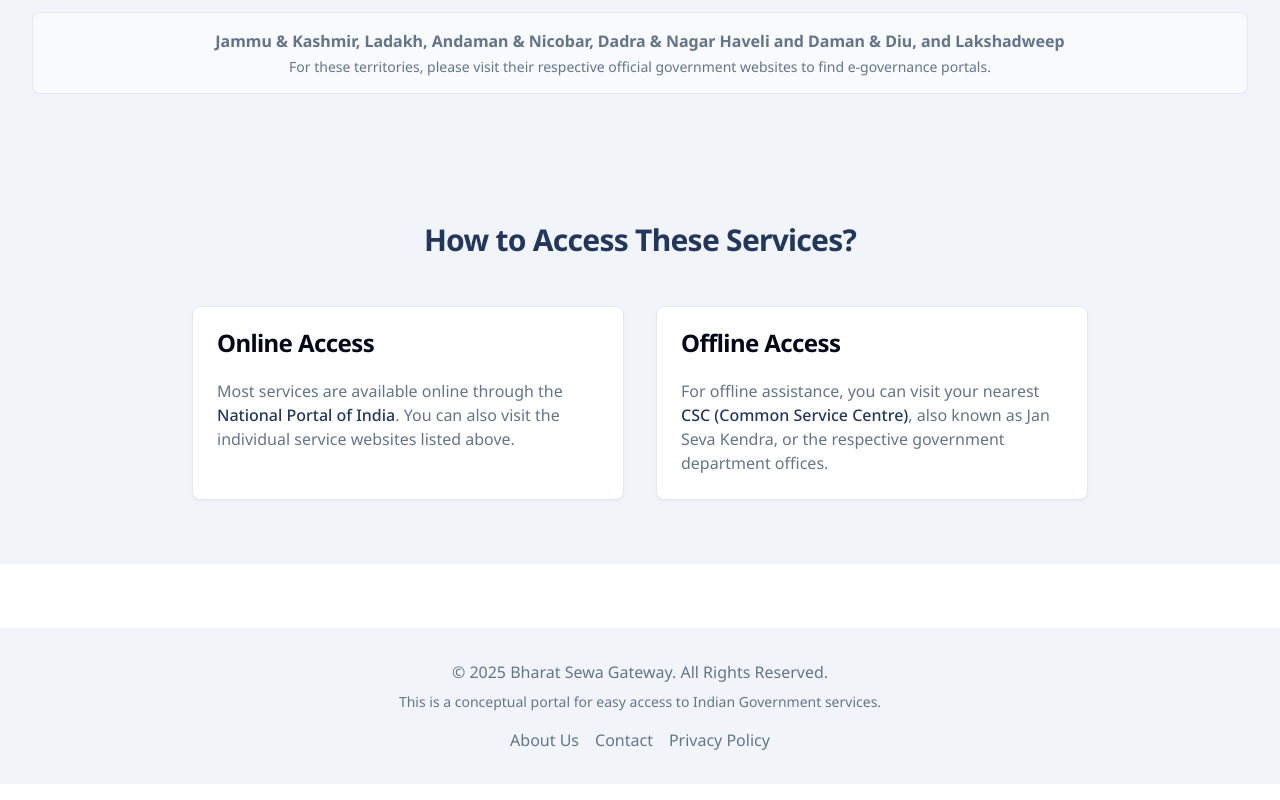
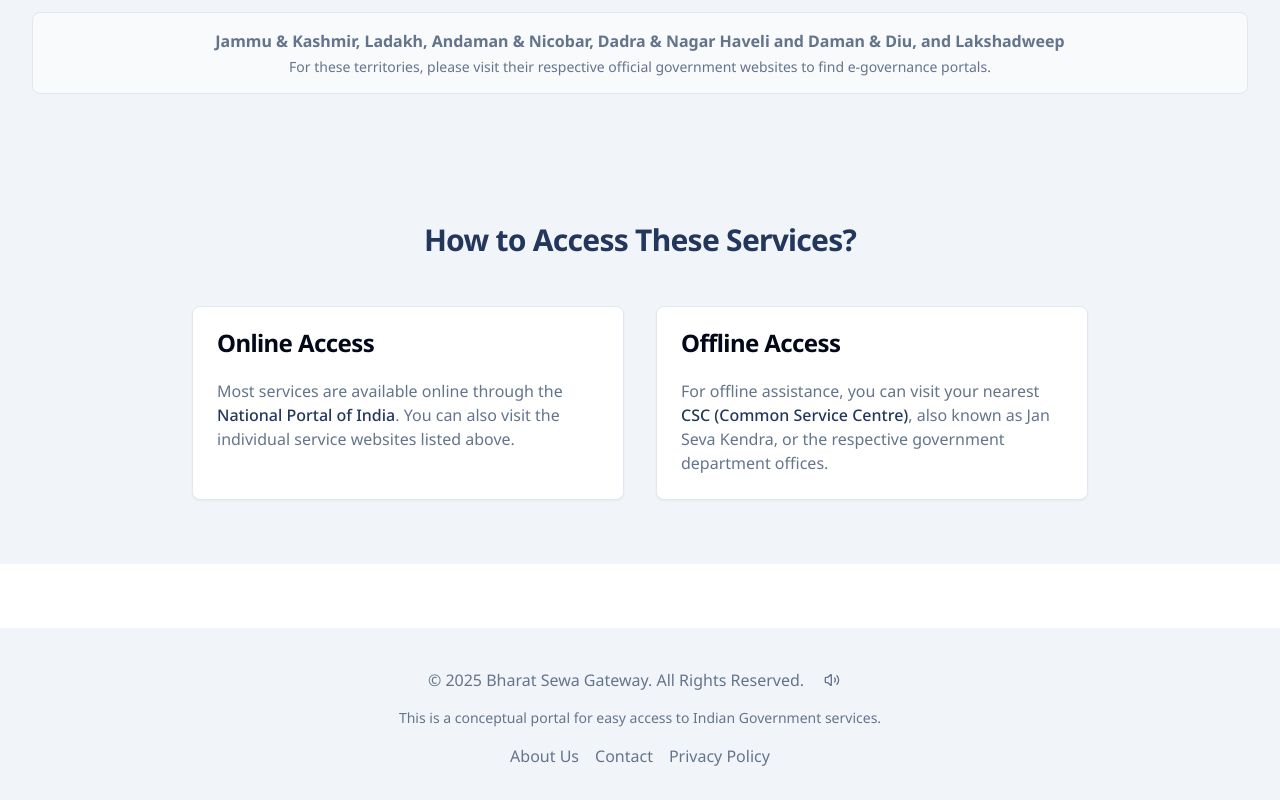
Before and after one commit to TrekVibe01/india-sarkar-seva, a React (Vite) app: page / in a window 1280 px wide. Shown: the part 6775-7575 px from the top of the page. Built offline with nearby package versions, Linux system fonts and the light colour scheme.

Commit message:
Add background music and Indian anthem
Adds background music and the Indian anthem to the site to engage users.

```diff
--- /dev/null
+++ b/src/components/AudioPlayer.tsx
@@ -0,0 +1,56 @@
+
+import { useState, useRef, useEffect } from 'react';
+import { Volume2, VolumeX } from 'lucide-react';
+import { Button } from '@/components/ui/button';
+import { Tooltip, TooltipContent, TooltipTrigger } from "@/components/ui/tooltip";
+
+const AudioPlayer = ({ src }: { src: string }) => {
+  const audioRef = useRef<HTMLAudioElement>(null);
+  const [isMuted, setIsMuted] = useState(false);
+
+  useEffect(() => {
+    if (audioRef.current) {
+        // We'll try to autoplay, but browsers may prevent it until user interaction.
+        audioRef.current.play().catch(() => {
+            console.warn("Audio autoplay was prevented by the browser.");
+        });
+
+        // Sync state if browser forces mute
+        if (audioRef.current.muted) {
+            setIsMuted(true);
+        }
+    }
+  }, []);
+
+  const toggleMute = () => {
+      if(audioRef.current) {
+          const newMutedState = !audioRef.current.muted;
+          audioRef.current.muted = newMutedState;
+          setIsMuted(newMutedState);
+
+          // If audio was paused by the browser, try playing again on user interaction
+          if (audioRef.current.paused) {
+            audioRef.current.play().catch(e => console.warn("Playback failed on toggle.", e));
+          }
+      }
+  }
+
+  return (
+    <div className="flex items-center">
+        <audio ref={audioRef} src={src} autoPlay loop playsInline/>
+        <Tooltip>
+            <TooltipTrigger asChild>
+                <Button onClick={toggleMute} variant="ghost" size="icon">
+                    {isMuted ? <VolumeX className="h-5 w-5" /> : <Volume2 className="h-5 w-5" />}
+                    <span className="sr-only">Toggle sound</span>
+                </Button>
+            </TooltipTrigger>
+            <TooltipContent>
+                <p>{isMuted ? 'Unmute' : 'Mute'}</p>
+            </TooltipContent>
+        </Tooltip>
+    </div>
+  );
+};
+
+export default AudioPlayer;
--- a/src/components/layout/Footer.tsx
+++ b/src/components/layout/Footer.tsx
@@ -1,9 +1,14 @@
+
+import AudioPlayer from '@/components/AudioPlayer';
 
 const Footer = () => {
   return (
     <footer className="bg-muted py-8 mt-16">
       <div className="container mx-auto px-4 sm:px-6 lg:px-8 text-center text-muted-foreground">
-        <p>&copy; {new Date().getFullYear()} Bharat Sewa Gateway. All Rights Reserved.</p>
+        <div className="flex justify-center items-center gap-2">
+            <p>&copy; {new Date().getFullYear()} Bharat Sewa Gateway. All Rights Reserved.</p>
+            <AudioPlayer src="/indian-anthem.mp3" />
+        </div>
         <p className="text-sm mt-2">
           This is a conceptual portal for easy access to Indian Government services.
         </p>
```
